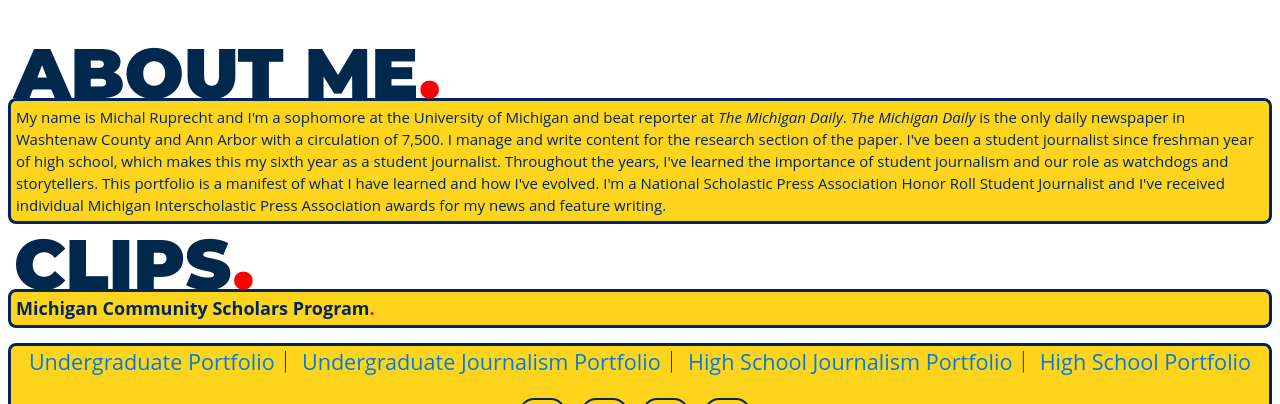
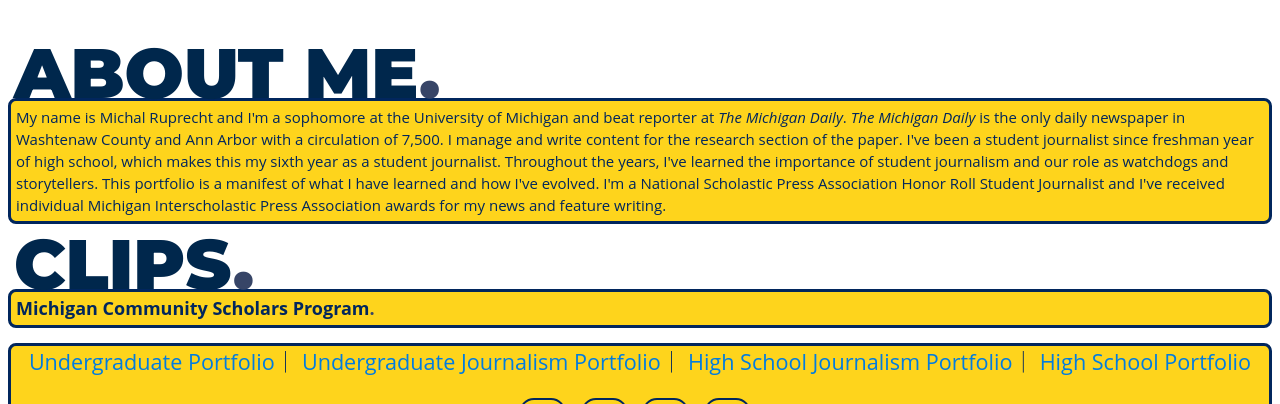
Before and after one commit to MichalRuprecht/michalruprecht.github.io, a Jekyll site: the page built from pages/journalism.html, in a window 1280 px wide. Shown: the part 875-1279 px from the top of the page. Built offline with Jekyll 4.4.1, drawn with Linux system fonts in a browser that asks for light colours.

Commit message:
journalism6

```diff
--- a/main.css
+++ b/main.css
@@ -257,5 +257,6 @@ h2 {
   display: block;
   margin-left: auto;
   margin-right: auto;
+  align-content: center;
   width: 90%;
 }
--- a/pages/journalism.html
+++ b/pages/journalism.html
@@ -11,17 +11,17 @@ title: Michal T. Ruprecht Official Website
     <img src="https://michalruprecht.com/assets/jp/profile.svg" alt="Michal Ruprecht" class="center">
 
     <div class="title">
-      <br />ABOUT ME<font color="#FF0000">.</font>
+      <br />ABOUT ME<font color="#374567">.</font>
     </div>
     <div class="college">
       <h3>My name is Michal Ruprecht and I'm a sophomore at the University of Michigan and beat reporter at <i>The Michigan Daily</i>. <i>The Michigan Daily</i> is the only daily newspaper in Washtenaw County and Ann Arbor with a circulation of 7,500. I manage and write content for the research section of the paper. I've been a student journalist since freshman year of high school, which makes this my sixth year as a student journalist. Throughout the years, I've learned the importance of student journalism and our role as watchdogs and storytellers. This portfolio is a manifest of what I have learned and how I've evolved. I'm a National Scholastic Press Association Honor Roll Student Journalist and I've received individual Michigan Interscholastic Press Association awards for my news and feature writing.</h3>
     </div>
 
       <div class="title">
-        CLIPS<font color="#FF0000">.</font>
+        CLIPS<font color="#374567">.</font>
       </div>
       <div class="college">
-        <h3><b><big>Michigan Community Scholars Program<font color="#FF0000">.</font></big></b>
+        <h3><b><big>Michigan Community Scholars Program<font color="#374567">.</font></big></b>
       </div>
     </body>
 </html>
```
